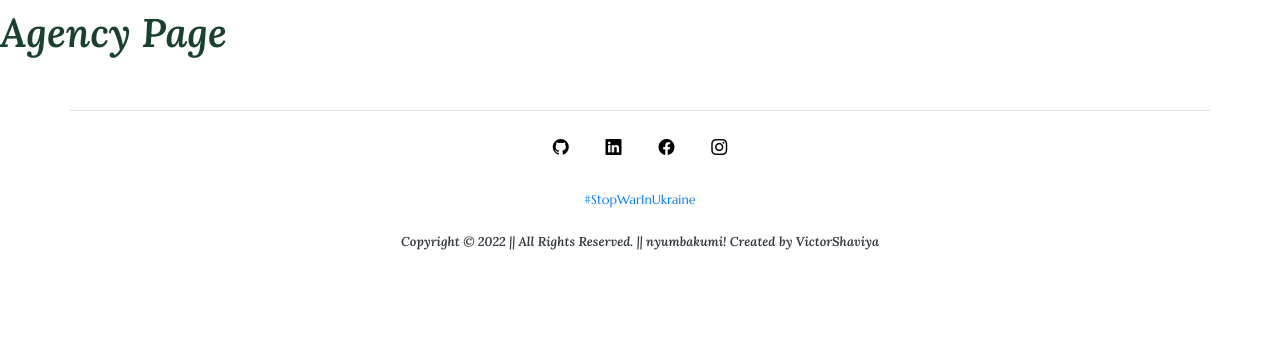
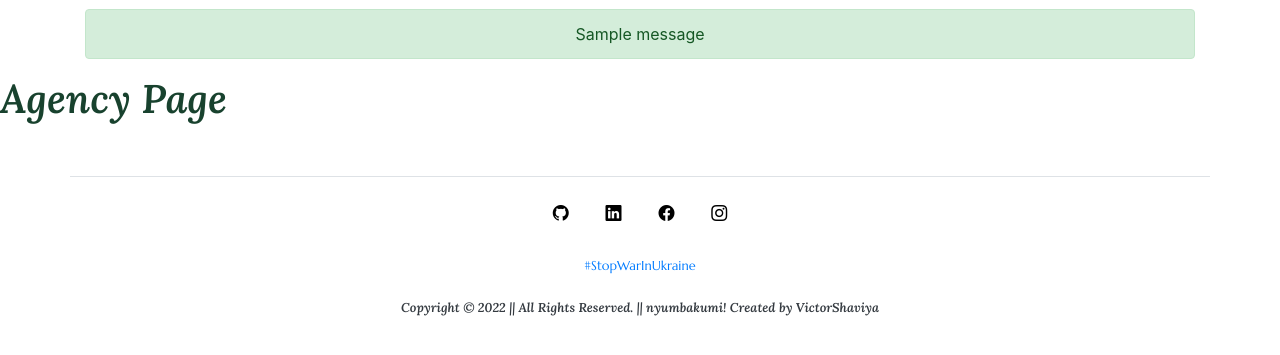
Before and after one commit to ShaviyaVictor/nyumbakumi-, a Django app: page /agency/ in a window 1280 px wide. Shown: the part 71-426 px from the top of the page. Run offline with Django 4.2, Linux system fonts and the light colour scheme; one stand-in notice (Sample message) is shown; some libraries are stand-ins or nearby versions.

Commit message:
Add the messages functionality

```diff
--- a/neighbor/templates/neighbor/base.html
+++ b/neighbor/templates/neighbor/base.html
@@ -120,7 +120,16 @@
     <!-- End of the NavBar -->
 
     <!-- Start of the main section -->
+    <div class="container">
+    {% if messages %}
+      {% for message in messages %}
+      <div class="text-center mt-2 alert alert-{{ message.tags }}">
+        {{ message }}
+      </div>
 
+      {% endfor %}
+    {% endif %}
+    </div>
 
           <div class="loaderelement">
             <span class="spinner">
```
